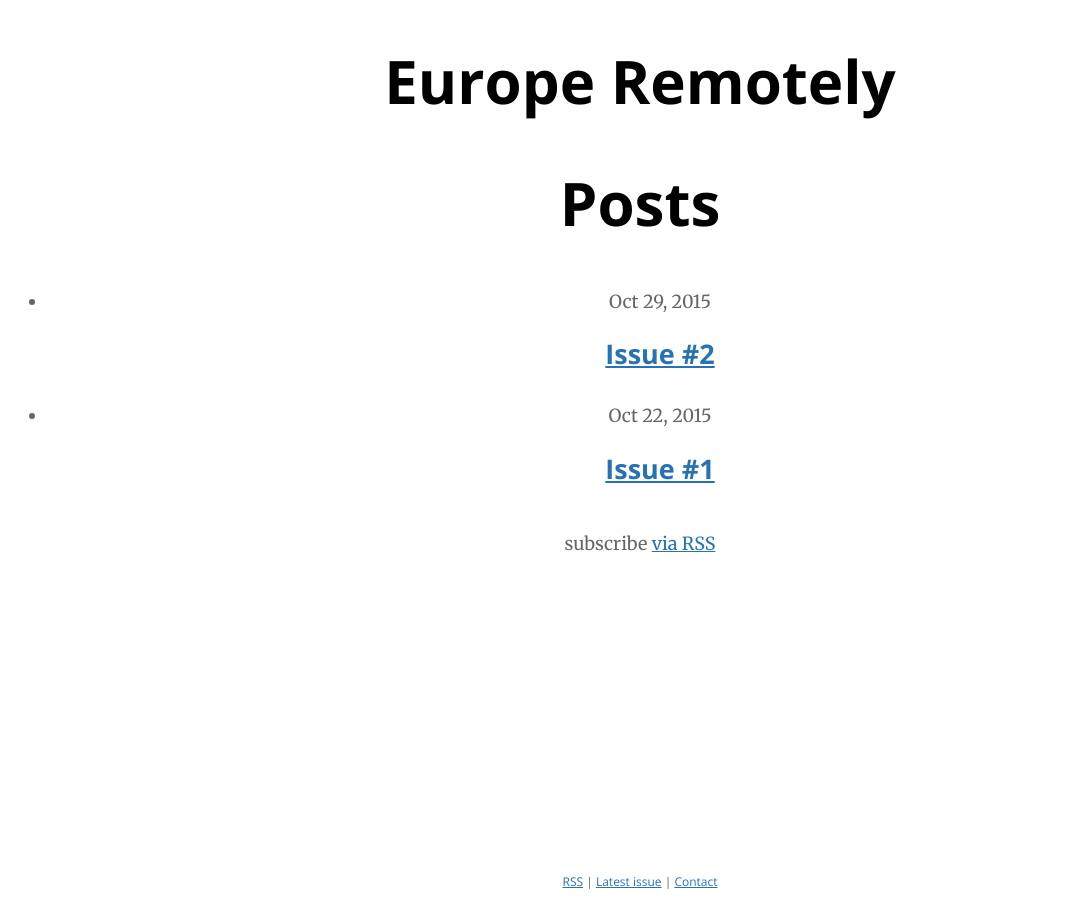
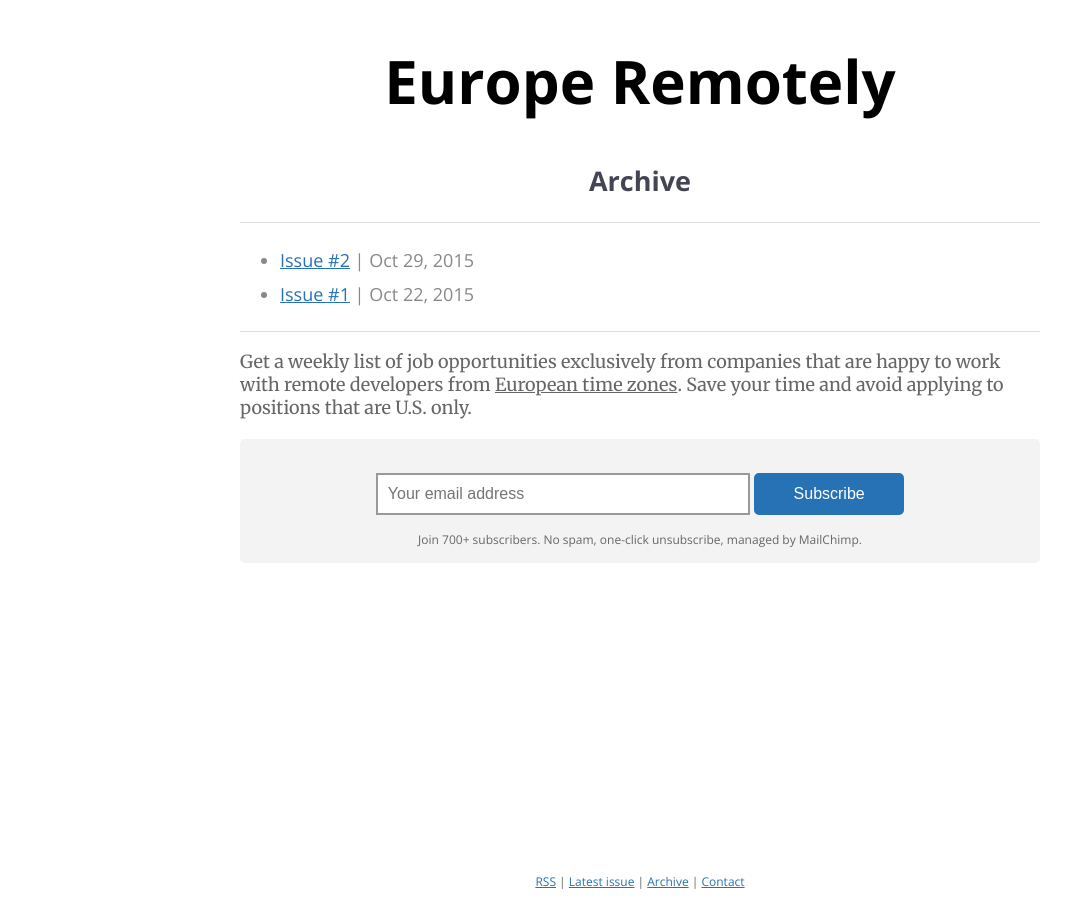
Before and after one commit to dabrorius/europe-remotely, a Jekyll site: the page built from archive.html, in a window 1280 px wide. Shown: the whole page, without its empty margins (0-1074 px from the left). Built offline with Jekyll 4.4.1, drawn with Linux system fonts in a browser that asks for light colours.

Commit message:
Added archive

```diff
--- a/_includes/footer.html
+++ b/_includes/footer.html
@@ -3,5 +3,6 @@
   {% for post in site.posts limit: 1 %}
     <a href="{{ post.url | prepend: site.baseurl }}">Latest issue</a> |
   {% endfor %}
+  <a href="{{ "/archive.html" | prepend: site.baseurl }}">Archive</a> |
   <a href="mailto:filip.defar@gmail.com">Contact</a>
 </div>
--- a/archive.html
+++ b/archive.html
@@ -4,20 +4,27 @@ layout: default
 
 <div class="home">
 
-  <h1 class="page-heading">Posts</h1>
+  <h2>Archive</h1>
+  <div id="content">
+    <ul id="positions">
+      {% for post in site.posts %}
+        <li>
+          <a class="post-link" href="{{ post.url | prepend: site.baseurl }}">{{ post.title }}</a> |
+          {{ post.date | date: "%b %-d, %Y" }}
 
-  <ul class="post-list">
-    {% for post in site.posts %}
-      <li>
-        <span class="post-meta">{{ post.date | date: "%b %-d, %Y" }}</span>
+        </li>
+      {% endfor %}
+    </ul>
+  </div>
 
-        <h2>
-          <a class="post-link" href="{{ post.url | prepend: site.baseurl }}">{{ post.title }}</a>
-        </h2>
-      </li>
-    {% endfor %}
-  </ul>
+  <div id="content">
+    Get a weekly list of job opportunities exclusively from
+    companies that are happy
+    to work with remote developers from <u>European time zones</u>. Save your time and avoid applying to positions
+    that are U.S. only.
+  </div>
 
-  <p class="rss-subscribe">subscribe <a href="{{ "/feed.xml" | prepend: site.baseurl }}">via RSS</a></p>
+  {% include form.html %}
+
 
 </div>
```
